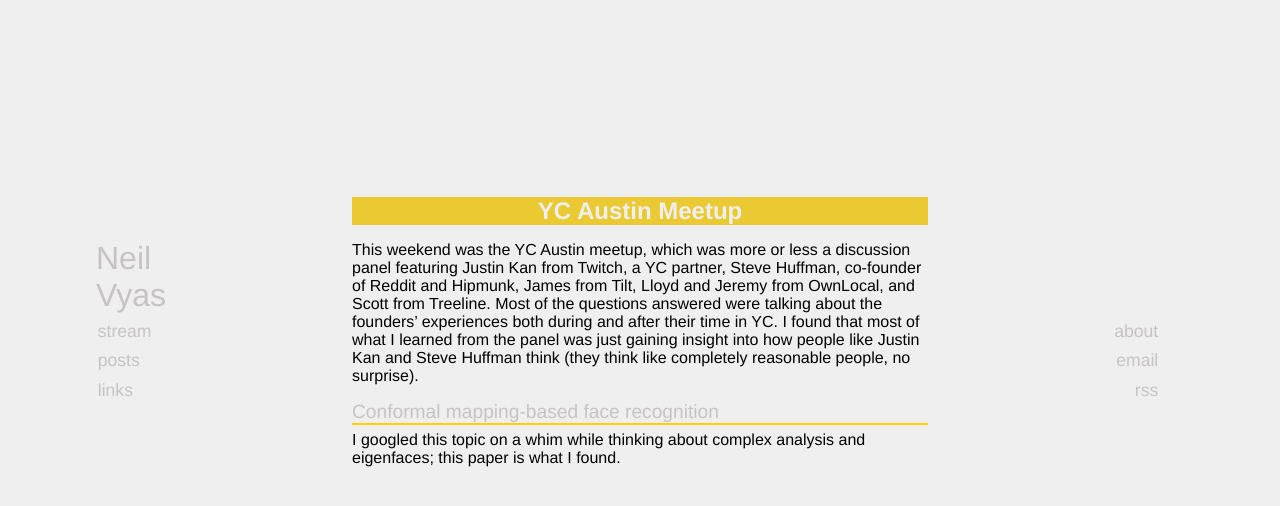
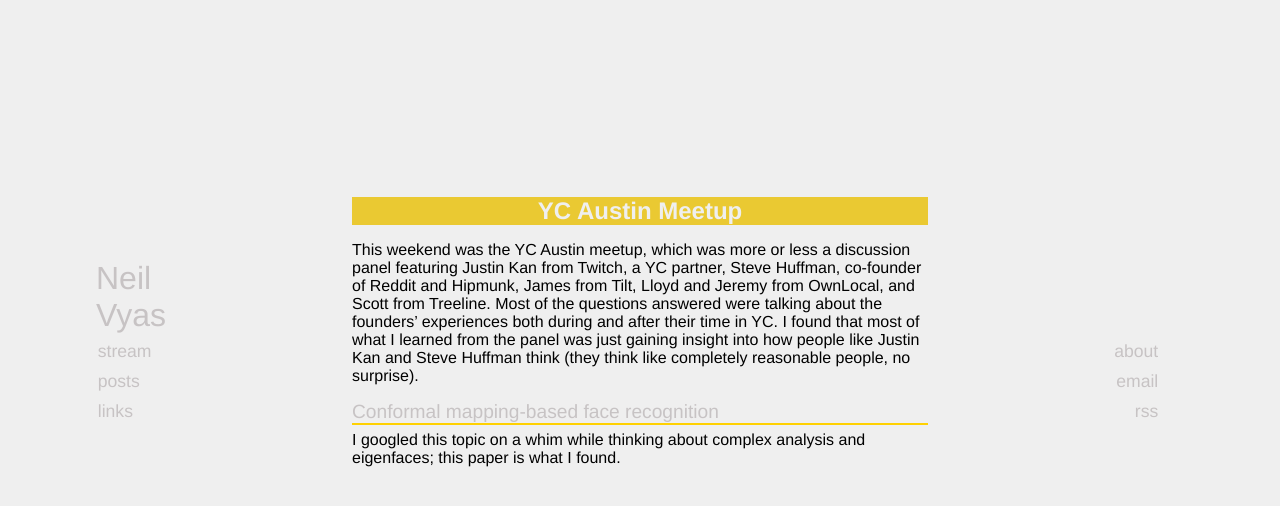
Before and after one commit to neilvyas/neilvyas.github.io, a Jekyll site: the page built from index.html, in a window 1280 px wide. Shown: the top 506 px of the page. Built offline with Jekyll 4.4.1, drawn with Linux system fonts in a browser that asks for light colours.

Commit message:
final fixes for different UA.

```diff
--- a/_includes/head.html
+++ b/_includes/head.html
@@ -4,4 +4,5 @@
     <meta name="description" content="{{ site.description }}">
     <link rel="stylesheet" href="{{ "/css/main.css" | prepend: site.baseurl }}">
     <link rel="canonical" href="{{ page.url | replace:'index.html','' | prepend: site.baseurl | prepend: site.url }}">
+    <script src="{{ "/js/iOS_fix.js" | prepend: site.baseurl }}"></script>
 </head>
--- /dev/null
+++ b/css/ios.css
@@ -0,0 +1,6 @@
+.nav {
+  position: static;
+  margin-top: 40%;
+  width: 200px;
+  height: 80%;
+}
--- a/css/main.css
+++ b/css/main.css
@@ -55,8 +55,8 @@
 }
 
 .nav {
-  position: static;
-  margin-top: 40%;
+  position: fixed;
+  margin-top: 80px;
   width: 200px;
   height: 80%;
 }
--- /dev/null
+++ b/js/iOS_fix.js
@@ -0,0 +1,9 @@
+var iOS = ( navigator.userAgent.match(/(iPad|iPhone|iPod)/g) ? true : false );
+
+if(iOS){
+	var link = document.createElement("link");
+	link.href = "/css/ios.css";
+	link.type = "text/css";
+	link.rel = "stylesheet";
+	document.getElementsByTagName("head")[0].appendChild(link);
+}
```
